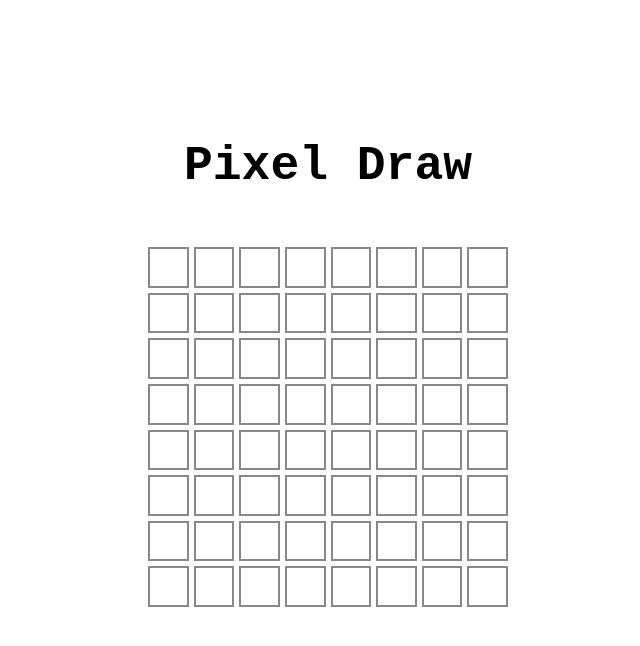
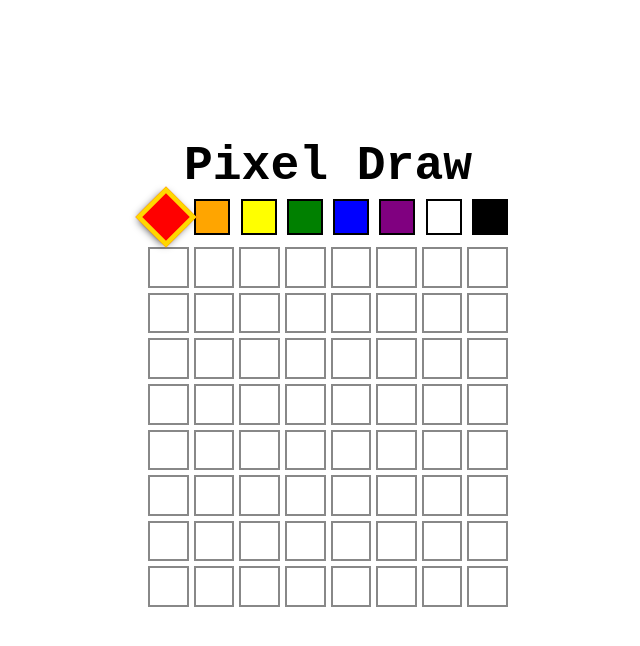
Before and after one commit to tpadilla10117/pixel_draw, a React (Create React App) app in the folder my-app/: page / in a window 1280 px wide. Shown: the top 646 px of the page, without its empty margins (312-952 px from the left). Built offline with nearby package versions, Linux system fonts and the light colour scheme.

Commit message:
need to create panel

```diff
--- a/my-app/public/style.css
+++ b/my-app/public/style.css
@@ -45,7 +45,29 @@
     width: 360px;
   }
 
-  .grid .cell {
+.grid .cell {
     border: 2px solid #888;
     background: white;
+}
+
+.palette {
+    grid-row: 2;
+    display: flex;
+    flex-direction: row;
+    align-items: center;
+    justify-content: space-between;
+}
+
+.palette .cell {
+    transition: 0.3s all;
+    width: 36px;
+    height: 36px;
+    border: 2px solid black;
+}
+
+.palette .cell.active {
+    transform: rotate(45deg) scale(1.2);
+    border: 4px solid gold;
+    box-shadow: 0 2px 8px -3px black;
+    z-index: 1000;
   }
--- a/my-app/src/components/App.js
+++ b/my-app/src/components/App.js
@@ -3,6 +3,7 @@ import React, { useState } from 'react';
 
 import Grid from './Grid';
 import Header from './Header';
+import Palette from './Palette';
 
 /* For access to COLORS and buildCellList for our initial state objects */
 
@@ -22,6 +23,7 @@ const App = () => {
   return (
     <div className="app">
       <Header />
+      <Palette activeColor={activeColor} setActiveColor={setActiveColor}/>
       <Grid cellList={cellList} setCellList={setCellList} activeColor={activeColor} />
     </div>
   );
--- /dev/null
+++ b/my-app/src/components/Palette.js
@@ -0,0 +1,30 @@
+import React, { useState } from 'react';
+import Cell from './Cell';
+
+/* Need to map over the COLORS array, so we pull them from ../utils */
+import { COLORS } from '../utils';
+
+/**
+ * The Palette component represents the interface for displaying
+ * clickable color cells, and needs to communicate the activeColor
+ * to other components.
+ */
+
+const Palette = (props) => {
+
+    const { activeColor, setActiveColor } = props;
+
+    return <div className='palette'>
+        {
+            COLORS.map((color, index) =>
+            <Cell key={"palette-" + index} color={color} handleClick={() => setActiveColor(color)} isActive={activeColor === color}
+
+            />)
+        }
+
+    </div>
+
+
+}
+
+export default Palette;
```
